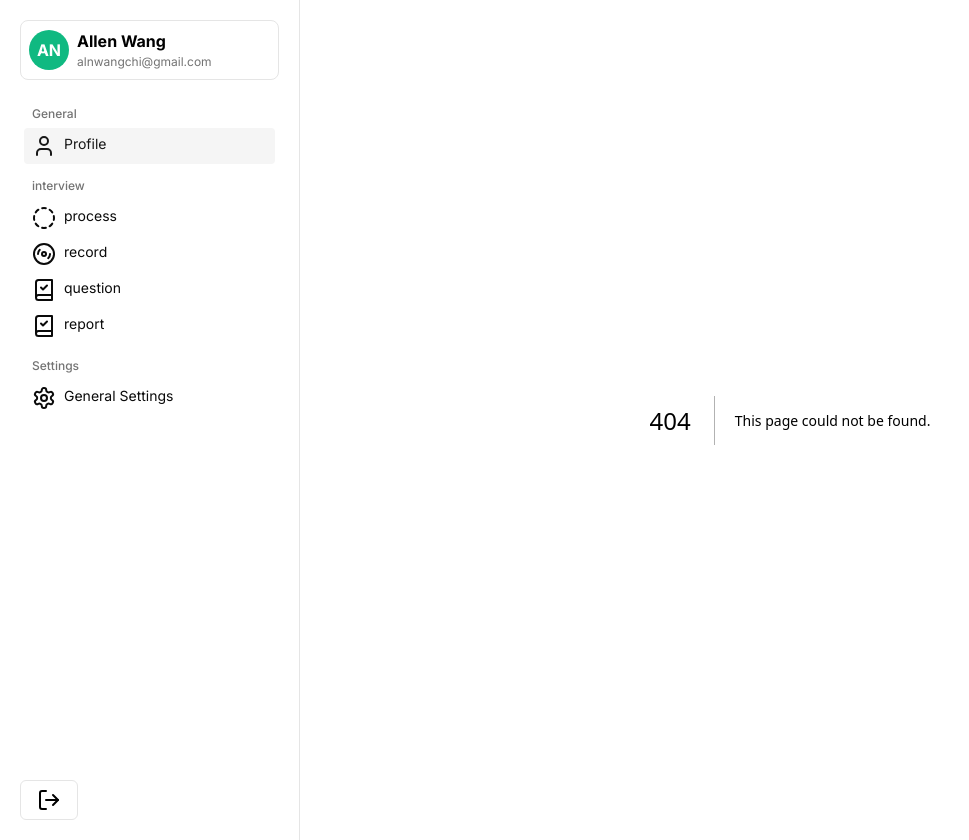
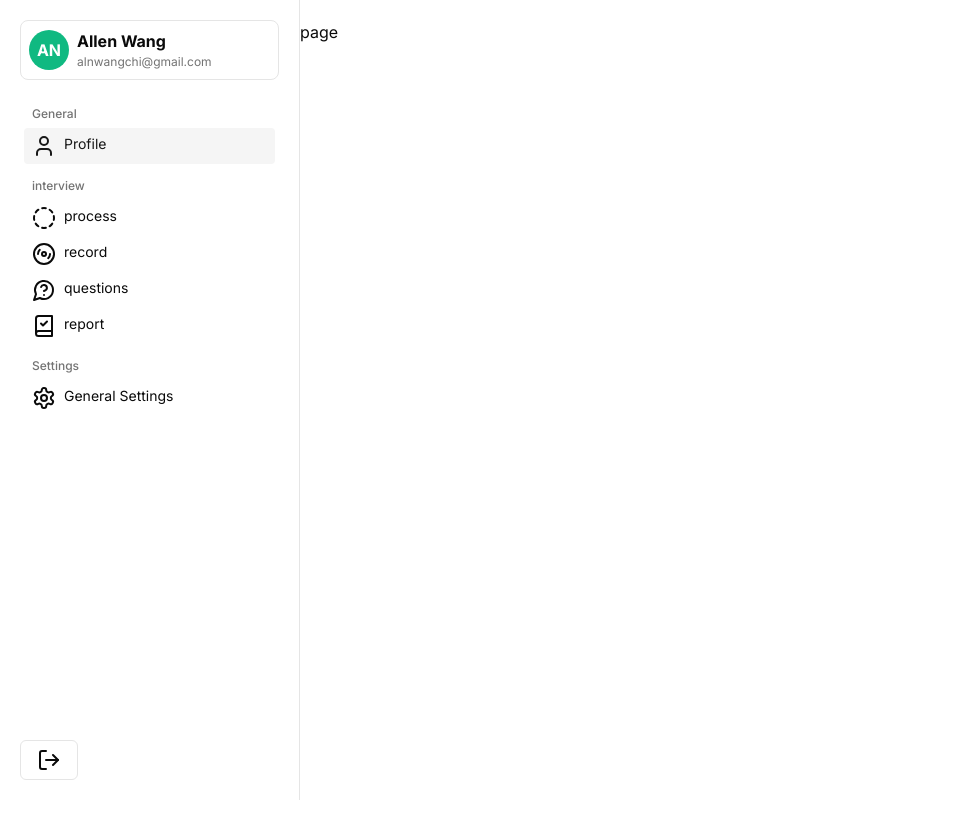
Before and after one commit to alnwangchi/fedzq, a Next.js app: page /interview/questions in a window 1280 px wide. Before the commit this address had no page. Shown: the whole page, without its empty margins (0-969 px from the left). After the commit the page ends 800 px from the top, so only its background shows below. Built offline with nearby package versions, Linux system fonts and the light colour scheme.

Commit message:
feat: add questions page

```diff
--- /dev/null
+++ b/app/(client)/interview/questions/page.tsx
@@ -0,0 +1,7 @@
+import React from 'react';
+
+const page = () => {
+  return <div>page</div>;
+};
+
+export default page;
--- a/components/local/Sidebar.tsx
+++ b/components/local/Sidebar.tsx
@@ -1,7 +1,15 @@
 'use client';
 
 import { Command, CommandGroup, CommandItem, CommandList } from '@/components/ui/command';
-import { BookCheck, CircleDashed, Disc3, LogOut, Settings, User } from 'lucide-react';
+import {
+  BookCheck,
+  CircleDashed,
+  Disc3,
+  LogOut,
+  MessageCircleQuestion,
+  Settings,
+  User,
+} from 'lucide-react';
 import Link from 'next/link';
 import { Button } from '../ui/button';
 import UserItem from './UserItem';
@@ -42,9 +50,9 @@ export default function Sidebar() {
           text: 'record',
         },
         {
-          href: '/interview/question',
-          icon: <BookCheck />,
-          text: 'question',
+          href: '/interview/questions',
+          icon: <MessageCircleQuestion />,
+          text: 'questions',
         },
         {
           href: '/interview/report',
```
